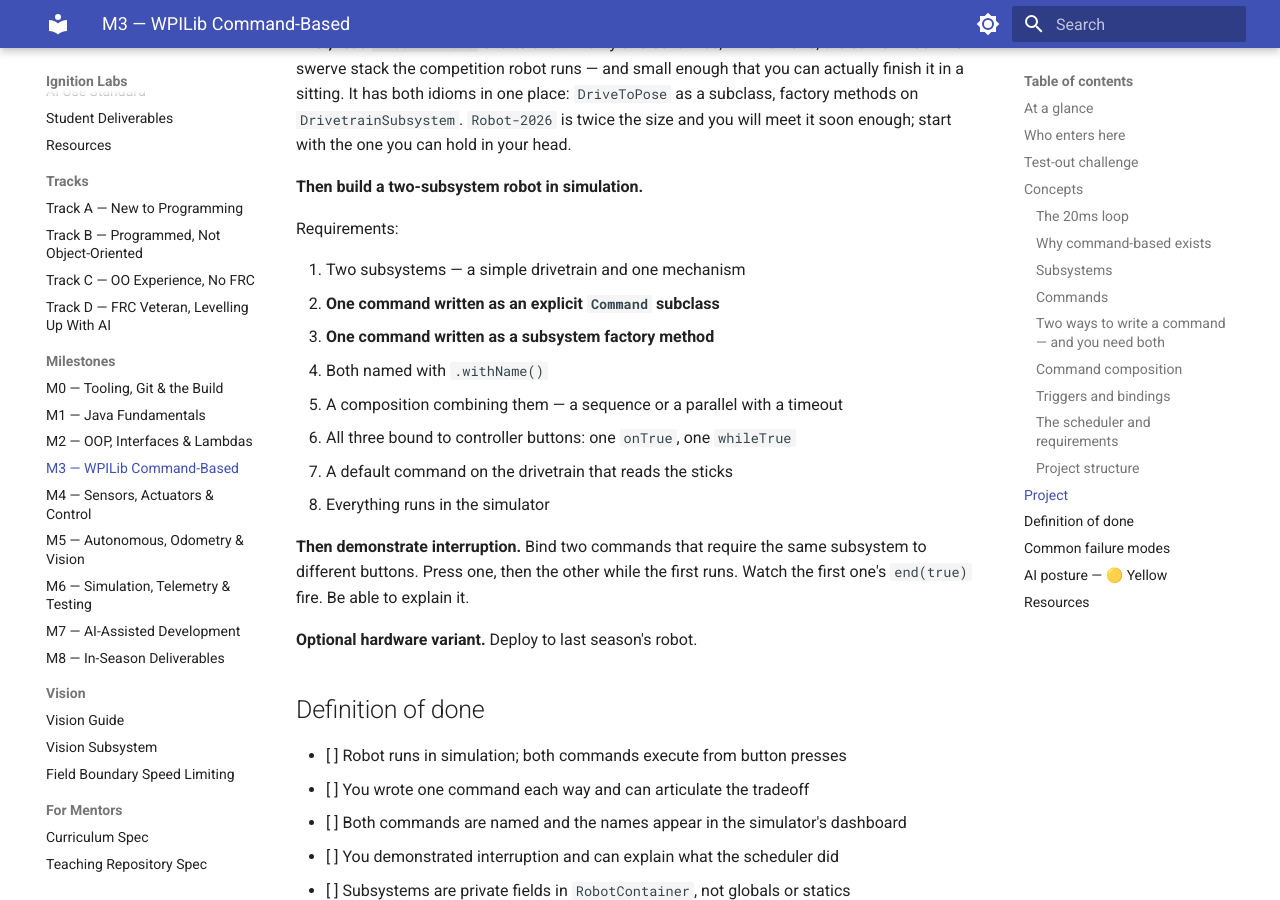
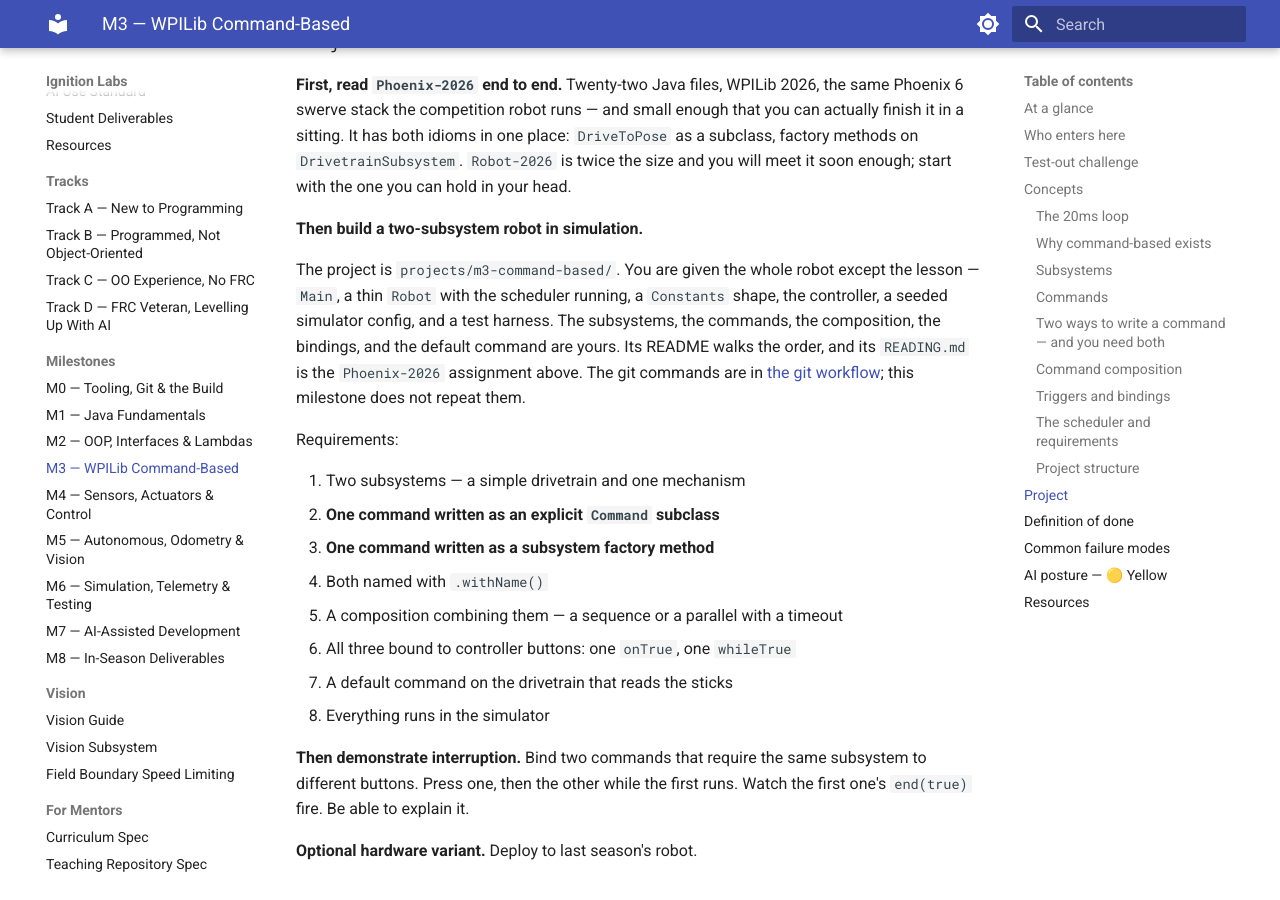
Before and after one commit to IgniteRobotics/ignition-labs, an MkDocs documentation site: the page built from docs/programming/milestones/m3-wpilib-command-based.md, in a window 1280 px wide and 900 px high, scrolled down 6747 px. Built offline with MkDocs 1.6.1 and Material for MkDocs 9.7.7, drawn with Linux system fonts in a browser that asks for light colours; some of the changed text lies outside the part shown.

Commit message:
Lock M3 and T3 given files, cross-link docs, close build-order step 7
Co-Authored-By: Claude Opus 5 <noreply@anthropic.com>

```diff
--- a/docs/programming/milestones/m3-wpilib-command-based.md
+++ b/docs/programming/milestones/m3-wpilib-command-based.md
@@ -29,6 +29,8 @@ Given a working `RobotContainer` with three subsystems:
 **Pass criteria:** the code works, and part 3 is answered correctly — the running command is interrupted and its `end(true)` runs. A student who says "they both run" or "it queues" has not got the scheduler model.
 
 **Time:** 60 minutes.
+
+The fixture is `projects/testouts/t3-scheduler-conflict/`.
 
 ## Concepts
 
@@ -248,6 +250,14 @@ Ignite splits constants per subsystem (`ShooterConstants`, `IntakeConstants`) ra
 
 **Then build a two-subsystem robot in simulation.**
 
+The project is `projects/m3-command-based/`. You are given the whole robot except
+the lesson — `Main`, a thin `Robot` with the scheduler running, a `Constants`
+shape, the controller, a seeded simulator config, and a test harness. The
+subsystems, the commands, the composition, the bindings, and the default command
+are yours. Its README walks the order, and its `READING.md` is the `Phoenix-2026`
+assignment above. The git commands are in [the git workflow](../git-workflow.md);
+this milestone does not repeat them.
+
 Requirements:
 
 1. Two subsystems — a simple drivetrain and one mechanism
```
Also changed, not shown: docs/programming/README.md (+1 -1 lines), docs/programming/teaching-repo-spec.md (+2 -2 lines), 4 other files.
